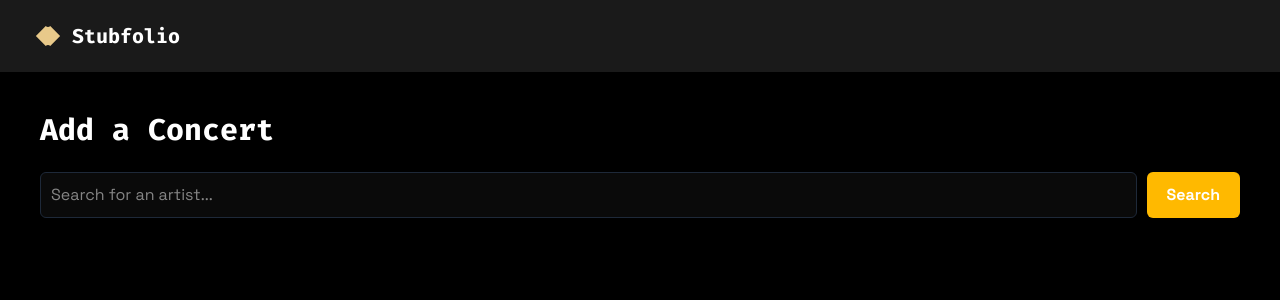
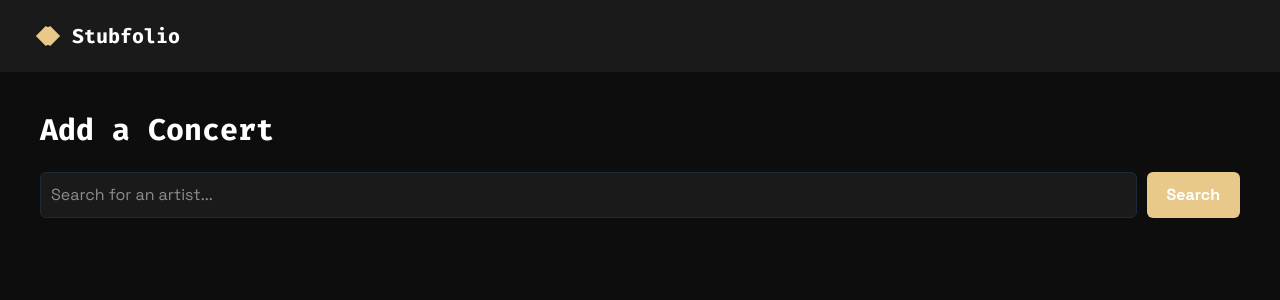
Before and after one commit to jordan-hennessy/stubfolio, a React (Vite) app in the folder frontend/: page /concerts/add in a window 1280 px wide. Shown: the top 300 px of the page. Built offline with nearby package versions, Linux system fonts and the light colour scheme.

Commit message:
Refactor AddConcertPage styles and improve button interactions with Tailwind

```diff
--- a/frontend/src/pages/AddConcertPage.tsx
+++ b/frontend/src/pages/AddConcertPage.tsx
@@ -1,6 +1,5 @@
 import { useState } from "react";
 import { Loader2 } from "lucide-react";
-//import { useNavigate } from "react-router-dom";
 
 interface Artist {
   mbid: string;
@@ -25,9 +24,7 @@ function AddConcertPage() {
   const [setlists, setSetlists] = useState<Setlist[]>([]);
   const [selectedArtist, setSelectedArtist] = useState<Artist | null>(null);
   const [addedStubs, setAddedStubs] = useState<Record<string, number>>({});
-  const [loadingSetlistId, setLoadingSetlistId] = useState<string | null>(null); // adding a loading wheel while a consert is being added
-
-  //const navigate = useNavigate();
+  const [loadingSetlistId, setLoadingSetlistId] = useState<string | null>(null);
 
   const handleSearch = (event: { preventDefault: () => void }) => {
     event.preventDefault();
@@ -104,7 +101,7 @@ function AddConcertPage() {
   };
 
   return (
-    <div className="min-h-screen bg-black text-white p-10">
+    <div className="min-h-[calc(100vh-88px)] bg-brand-bg text-white p-10">
       <h1 className="text-3xl font-bold mb-6 font-brand-mono">Add a Concert</h1>
 
       <form onSubmit={handleSearch} className="flex gap-2.5 mb-8">
@@ -113,11 +110,11 @@ function AddConcertPage() {
           value={artistName}
           onChange={(event) => setArtistName(event.target.value)}
           placeholder="Search for an artist..."
-          className="flex-1 p-2.5 rounded-md border border-gray-800 bg-neutral-950 text-white"
+          className="flex-1 p-2.5 rounded-md border border-gray-800 bg-brand-card text-white"
         />
         <button
           type="submit"
-          className="px-5 py-2.5 rounded-md bg-amber-400 font-bold cursor-pointer"
+          className="px-5 py-2.5 rounded-md bg-brand-gold font-bold cursor-pointer hover:opacity-90 transition-opacity"
         >
           Search
         </button>
@@ -129,7 +126,7 @@ function AddConcertPage() {
             <li key={artist.mbid}>
               <button
                 onClick={() => handleSelectArtist(artist)}
-                className="w-full text-left p-3 rounded-md border border-gray-800 bg-neutral-900 text-white cursor-pointer"
+                className="w-full text-left p-3 rounded-md border border-gray-800 bg-brand-card text-white cursor-pointer hover:border-brand-gold transition-colors"
               >
                 {artist.name}
                 {artist.disambiguation && (
@@ -148,7 +145,7 @@ function AddConcertPage() {
         <div>
           <button
             onClick={() => setSelectedArtist(null)}
-            className="mb-4 px-4 py-2 rounded-md border border-gray-800 bg-transparent text-white cursor-pointer"
+            className="mb-4 px-4 py-2 rounded-md border border-gray-800 bg-transparent text-white cursor-pointer hover:border-brand-gold transition-colors"
           >
             ← Back
           </button>
@@ -157,7 +154,7 @@ function AddConcertPage() {
             {setlists.map((setlist) => (
               <li
                 key={setlist.id}
-                className="flex justify-between items-center p-3 rounded-md bg-neutral-900"
+                className="flex justify-between items-center p-3 rounded-md bg-brand-card"
               >
                 <span>
                   {setlist.eventDate} — {setlist.venue.name},{" "}
@@ -167,7 +164,7 @@ function AddConcertPage() {
                 {addedStubs[setlist.id] ? (
                   <button
                     onClick={() => handleRemoveConcert(setlist.id)}
-                    className="px-3.5 py-1.5 rounded-md border border-red-400 bg-transparent text-red-400 cursor-pointer"
+                    className="px-3.5 py-1.5 rounded-md border border-brand-error bg-transparent text-brand-error cursor-pointer"
                   >
                     Remove
                   </button>
@@ -176,7 +173,7 @@ function AddConcertPage() {
                 ) : (
                   <button
                     onClick={() => handleCreateConcert(setlist.id)}
-                    className="px-3.5 py-1.5 rounded-md bg-amber-200 font-bold cursor-pointer"
+                    className="px-3.5 py-1.5 rounded-md bg-brand-gold font-bold cursor-pointer hover:opacity-90 transition-opacity"
                   >
                     Add
                   </button>
```
